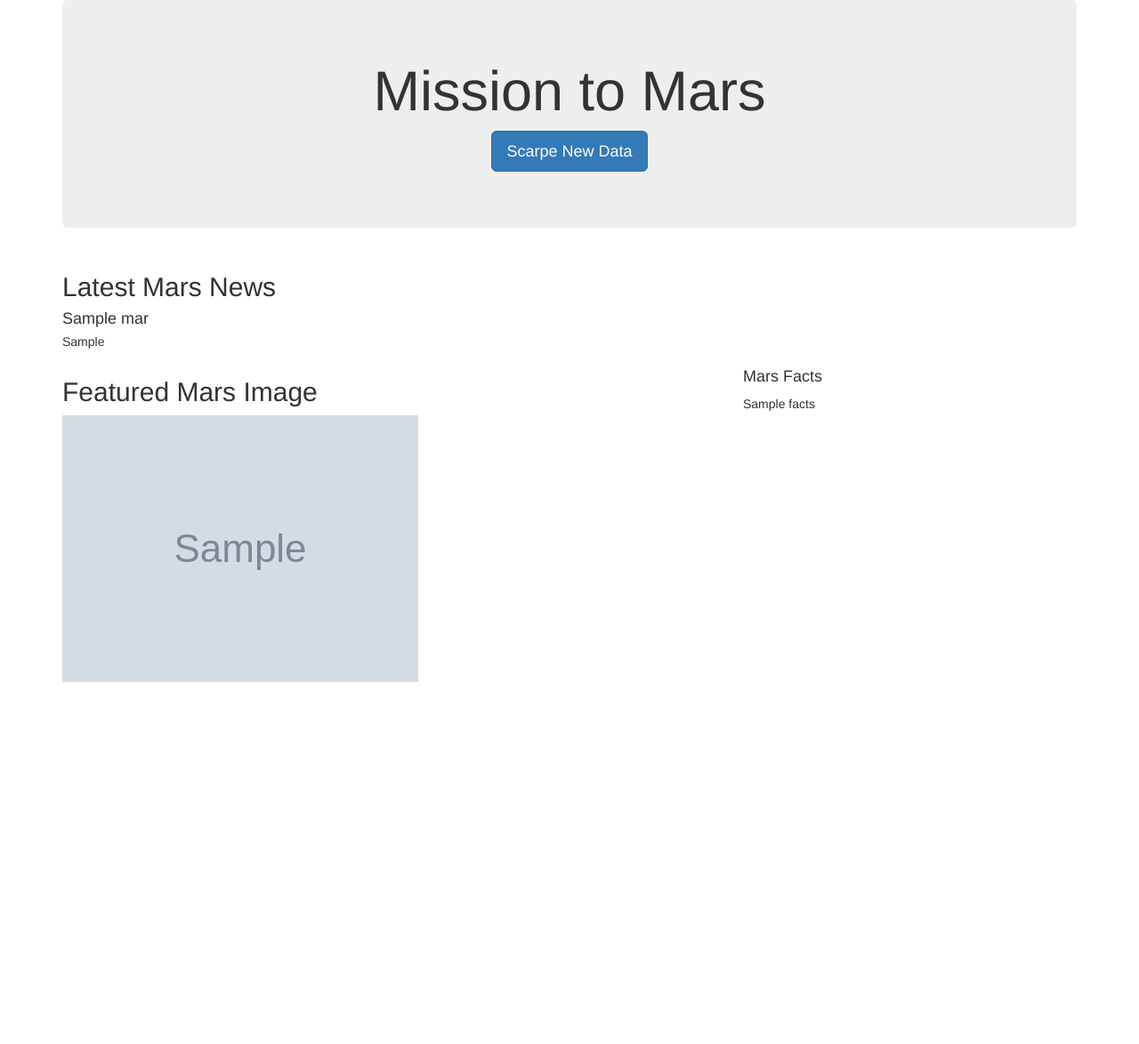
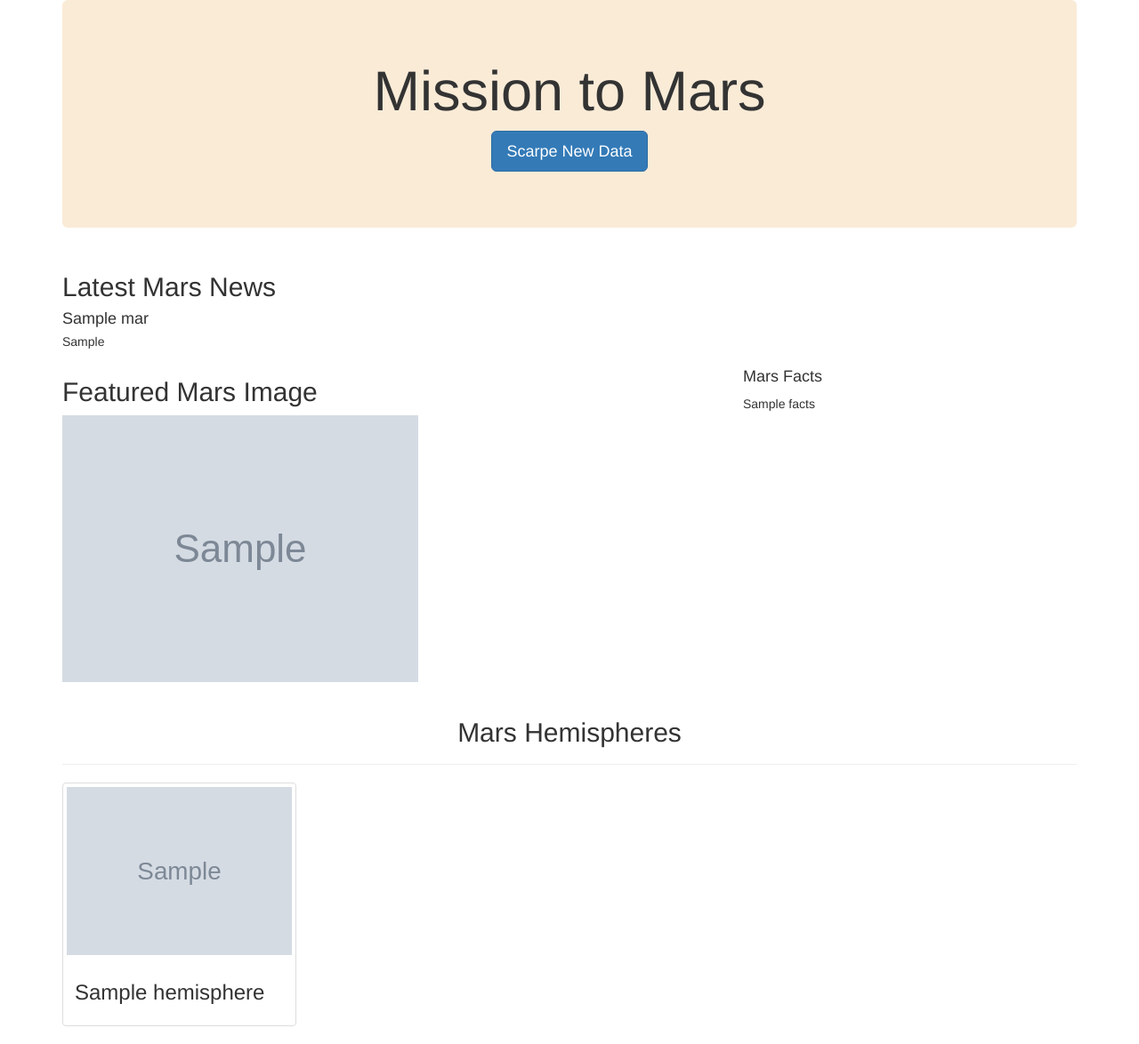
Before and after one commit to Chrisc0610/Mission-to-Mars, a Flask app: page / in a window 1280 px wide. Shown: the whole page at 89% size. Before the commit the page ends 767 px from the top, so only its background shows below. Run offline with Flask 2, Linux system fonts and the light colour scheme; grey boxes marked "Sample" are stand-in pictures; a database or web service that is not in the repository returns one stand-in record (values such as "Sample title"); some libraries are stand-ins or nearby versions.

Commit message:
finished challenge

```diff
--- a/mars_scraping/templates/index.html
+++ b/mars_scraping/templates/index.html
@@ -9,6 +9,8 @@
         rel="stylesheet"
         href="https://maxcdn.bootstrapcdn.com/bootstrap/3.3.7/css/bootstrap.min.css"
     />
+    <link rel="stylesheet" href="static/style.css" />
+    <title>Document</title>
 </head>
 <body>
     <div class="container">
@@ -39,10 +41,29 @@
         <!-- Mars Facts -->
         <div class="row" id="mars-facts">
         <h4>Mars Facts</h4>
-        {{ mars.facts | safe }}
+                  {{ mars.facts | safe }}
+              </table>
+          </div>
         </div>
+      </div>
+
+      <!-- Section for Mars Hemispheres -->
+      <div class="row" id="mars-hemispheres">
+        <div class="page-header">
+          <h2 class="text-center">Mars Hemispheres</h2>
+        </div>
+
+        {% for hemisphere in mars.hemispheres %}
+        <div class="col-md-3">
+          <div class="thumbnail">
+            <img src="{{hemisphere.img_url | default('static/images/error.png', true)}}" alt="...">
+            <div class="caption">
+              <h3>{{hemisphere.title}}</h3>
+            </div>
+          </div>
+        </div>
+        {% endfor %}
+      </div>
     </div>
-    </div>
-</div>
-</body>
+  </body>
 </html>
--- /dev/null
+++ b/static/style.css
@@ -0,0 +1,8 @@
+
+
+.jumbotron {
+    background-color: antiquewhite;
+    background-size: 100% 100%;
+    text-align: center;
+
+}
```
Also changed, not shown: index.html (deleted, +0 -22 lines), README.md, images/blankpage.PNG (added), images/fullpage.PNG (added), 1 other file.
